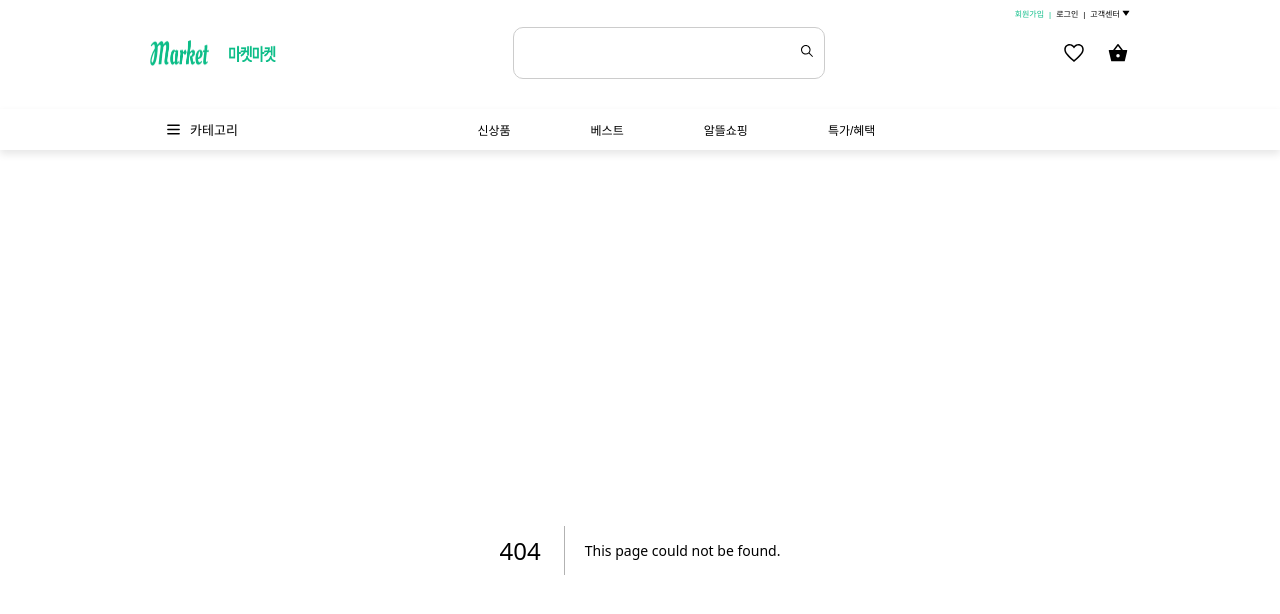
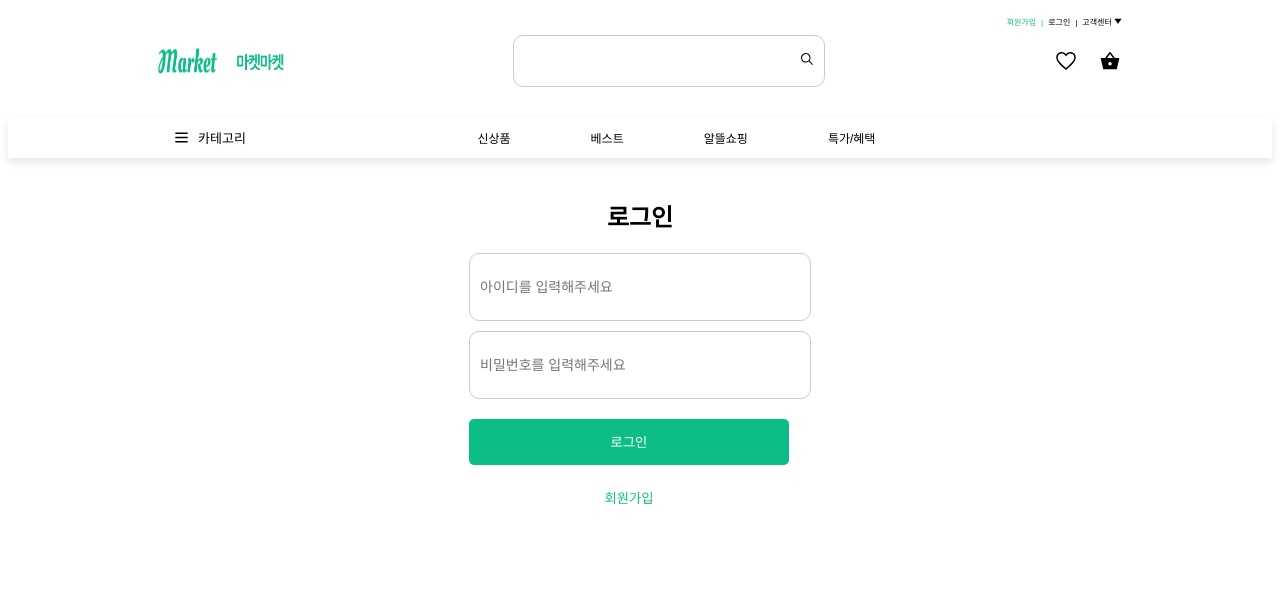
Before and after one commit to ecomerce-market/front, a Next.js app: page /login in a window 1280 px wide. Before the commit this address had no page. Shown: the top 614 px of the page. Built offline with nearby package versions, Linux system fonts and the light colour scheme.

Commit message:
[Feat]로그인 폼 기능 개발

```diff
--- /dev/null
+++ b/src/app/login/logIn.tsx
@@ -0,0 +1,71 @@
+"use client";
+
+import React, { useState } from "react";
+import styles from "./login.module.scss";
+import cn from "classnames/bind";
+import TextInput from "@/components/input/textInput";
+import OneBtn from "@/components/btn/oneBtn";
+
+const cx = cn.bind(styles);
+
+const LogIn = () => {
+  const [form, setForm] = useState({ id: "", pw: "" });
+
+  const handleChange = (e: React.ChangeEvent<HTMLInputElement>) => {
+    const { name, value } = e.target;
+    setForm((prev) => ({ ...prev, [name]: value }));
+  };
+
+  const handleSubmit = (e: React.FormEvent<HTMLFormElement>) => {
+    e.preventDefault();
+    console.log("로그인 정보:", form);
+    // 로그인 API 여따 쓰면 될듯
+  };
+
+  return (
+    <div className={cx("loginContainer")}>
+      <h2>로그인</h2>
+      <form onSubmit={handleSubmit}>
+        <div className={cx("inputWrapper")}>
+          <TextInput
+            height="46"
+            width="320"
+            placeholder="아이디를 입력해주세요"
+            name="id"
+            value={form.id}
+            onChange={handleChange}
+          />
+
+          <TextInput
+            height="46"
+            width="320"
+            placeholder="비밀번호를 입력해주세요"
+            name="pw"
+            value={form.pw}
+            onChange={handleChange}
+          />
+        </div>
+
+        <div className={cx("btnWrapper")}>
+          <OneBtn
+            color="--white"
+            bgcolor="--main-color"
+            type="submit"
+            title="로그인"
+            width="320"
+            height="46"
+          />
+          <OneBtn
+            color="--main-color"
+            bgcolor="--white"
+            title="회원가입"
+            width="320"
+            height="46"
+          />
+        </div>
+      </form>
+    </div>
+  );
+};
+
+export default LogIn;
--- /dev/null
+++ b/src/app/login/login.module.scss
@@ -0,0 +1,19 @@
+.loginContainer {
+  display: flex;
+  flex-direction: column;
+  align-items: center;
+  padding: 20px;
+}
+
+.inputWrapper {
+  display: flex;
+  flex-direction: column;
+  gap: 10px;
+  margin-bottom: 20px;
+}
+
+.btnWrapper {
+  display: flex;
+  flex-direction: column;
+  gap: 10px;
+}
--- /dev/null
+++ b/src/app/login/page.tsx
@@ -0,0 +1,12 @@
+import React from "react";
+import LogIn from "./logIn";
+
+const LoginPage = () => {
+  return (
+    <div>
+      <LogIn />
+    </div>
+  );
+};
+
+export default LoginPage;
--- a/src/app/page.tsx
+++ b/src/app/page.tsx
@@ -1,9 +1,5 @@
 import CartCard from "@/components/productCard/cart/cartCard";
 
 export default function Home() {
-  return (
-    <div>
-      <h1>로그인</h1>
-    </div>
-  );
+  return <div></div>;
 }
--- a/src/components/btn/oneBtn.tsx
+++ b/src/components/btn/oneBtn.tsx
@@ -12,6 +12,7 @@ interface OneBtnProps {
   border?: string;
   borderSize?: string;
   fontWeight?: string;
+  type?: "button" | "submit" | "reset";
 }
 
 const OneBtn: React.FC<OneBtnProps> = ({
@@ -26,10 +27,12 @@ const OneBtn: React.FC<OneBtnProps> = ({
   border,
   borderSize,
   fontWeight,
+  type,
 }) => {
   return (
     <button
       onClick={onClick} // 추가
+      type={type}
       style={{
         // 가로
         width: `${width}px`,
@@ -42,7 +45,7 @@ const OneBtn: React.FC<OneBtnProps> = ({
         //보더 5인데 피그마에 2도 있고 다양한데 5가 제일 예쁠듯...?
         borderRadius: "5px",
         //패딩, 기본 26,10
-        padding: padding || "26px 10px",
+        padding: padding || "10px 26px",
         //보더 사이즈 솔리드고정 색상 borderColor 아님 주의
         border:
           borderSize && border
--- a/src/components/input/textInput.tsx
+++ b/src/components/input/textInput.tsx
@@ -9,6 +9,8 @@ interface TextInputProps {
   height?: string;
   bgcolor?: string;
   border?: string;
+  name?: string;
+  padding?: string;
   icon?: React.ReactNode;
 }
 
@@ -20,10 +22,13 @@ const TextInput: React.FC<TextInputProps> = ({
   height,
   bgcolor,
   icon,
+  padding,
+  name,
 }) => {
   return (
     <div style={{ position: "relative" }}>
       <input
+        name={name}
         type="text"
         placeholder={placeholder}
         value={value}
@@ -34,7 +39,7 @@ const TextInput: React.FC<TextInputProps> = ({
           height: height ? `${height}px` : undefined,
           backgroundColor: bgcolor,
           borderRadius: "10px",
-                    padding: "10px",
+          padding: padding || "10px",
           outline: "none",
           fontSize: "14px",
         }}
```
Lines whose indentation alone changed are shown as unchanged.
